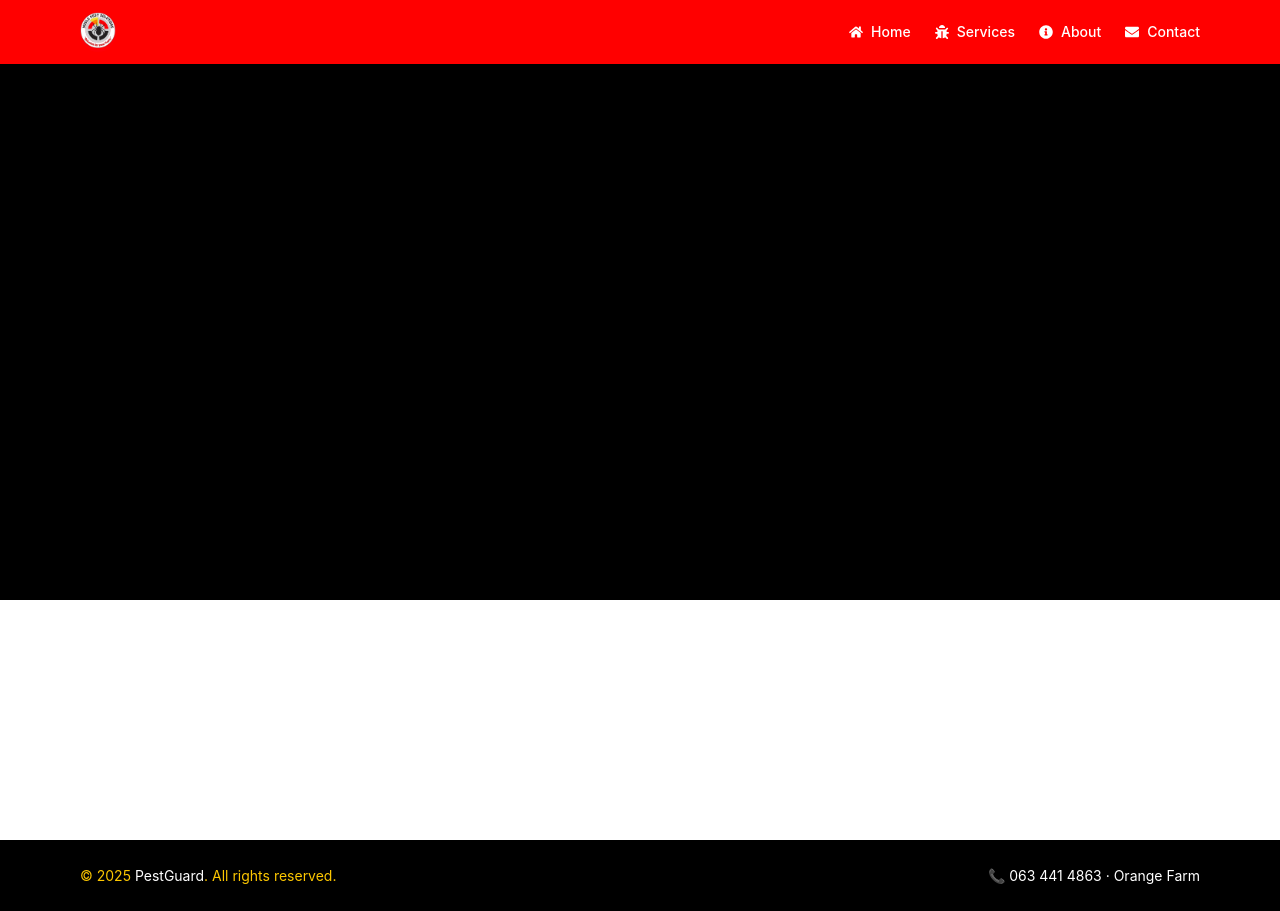
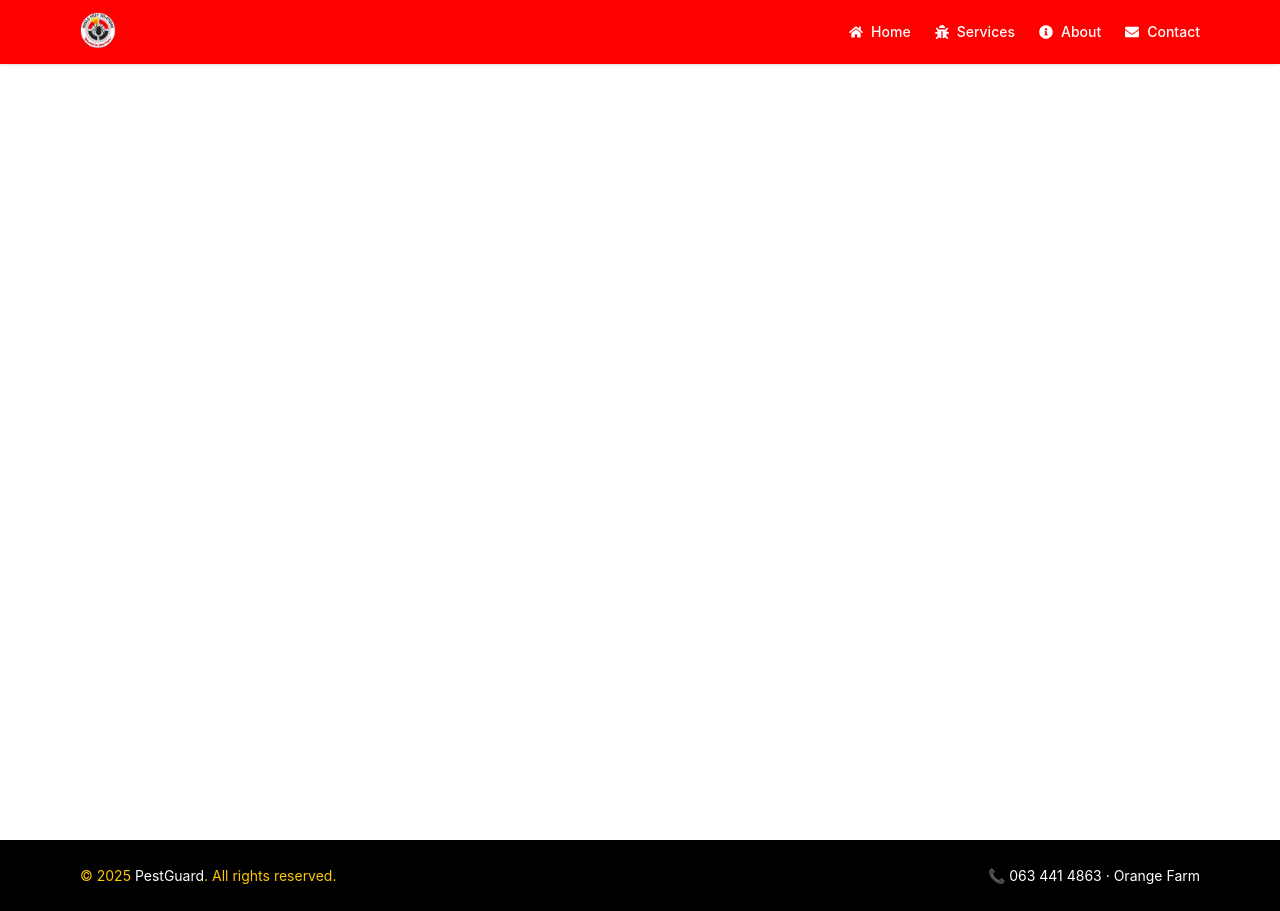
Before and after one commit to Ymffuture/Future_YMF, a React (Vite) app: page / in a window 1280 px wide. Built offline with nearby package versions, Linux system fonts and the light colour scheme; some icons are missing.

Commit message:
Update Home.jsx

```diff
--- a/src/pages/Home.jsx
+++ b/src/pages/Home.jsx
@@ -4,7 +4,7 @@
 
 const Home = () => {
   return (
-    <section className="flex flex-col justify-center items-center text-center py-28 px-4 bg-black">
+    <section className="flex flex-col justify-center items-center text-center py-28 px-4 ">
       {/* Title */}
       <motion.h2
         initial={{ y: -40, opacity: 0 }}
@@ -20,7 +20,7 @@
         initial={{ opacity: 0 }}
         animate={{ opacity: 1 }}
         transition={{ delay: 0.6 }}
-        className="mt-4 text-lg max-w-2xl text-white"
+        className="mt-4 text-lg max-w-2xl"
       >
         We eliminate pests quickly and safely from your home or office.
       </motion.p>
@@ -40,11 +40,11 @@
           <AlarmClock className="w-10 h-10 text-[#FFD700] mb-3" />
           <p className="text-sm font-medium">Fast Response</p>
         </div>
-        <div className="flex flex-col items-center text-white">
+        <div className="flex flex-col items-center ">
           <ThumbsUp className="w-10 h-10 text-[#FFD700] mb-3" />
           <p className="text-sm font-medium">Trusted Technicians</p>
         </div>
-        <div className="flex flex-col items-center text-white">
+        <div className="flex flex-col items-center ">
           <PhoneCall className="w-10 h-10 text-[#FFD700] mb-3" />
           <p className="text-sm font-medium">24/7 Support</p>
         </div>
```
